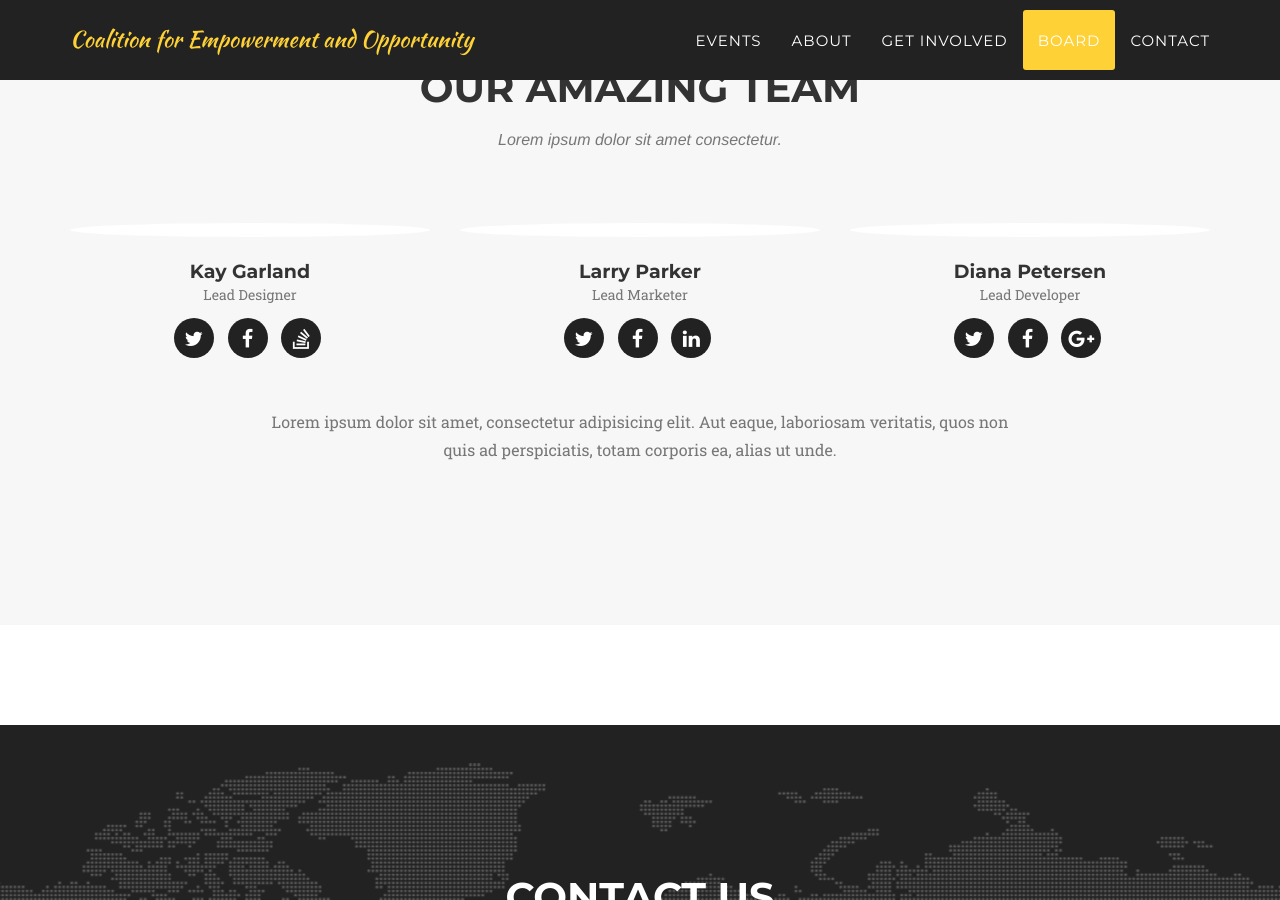
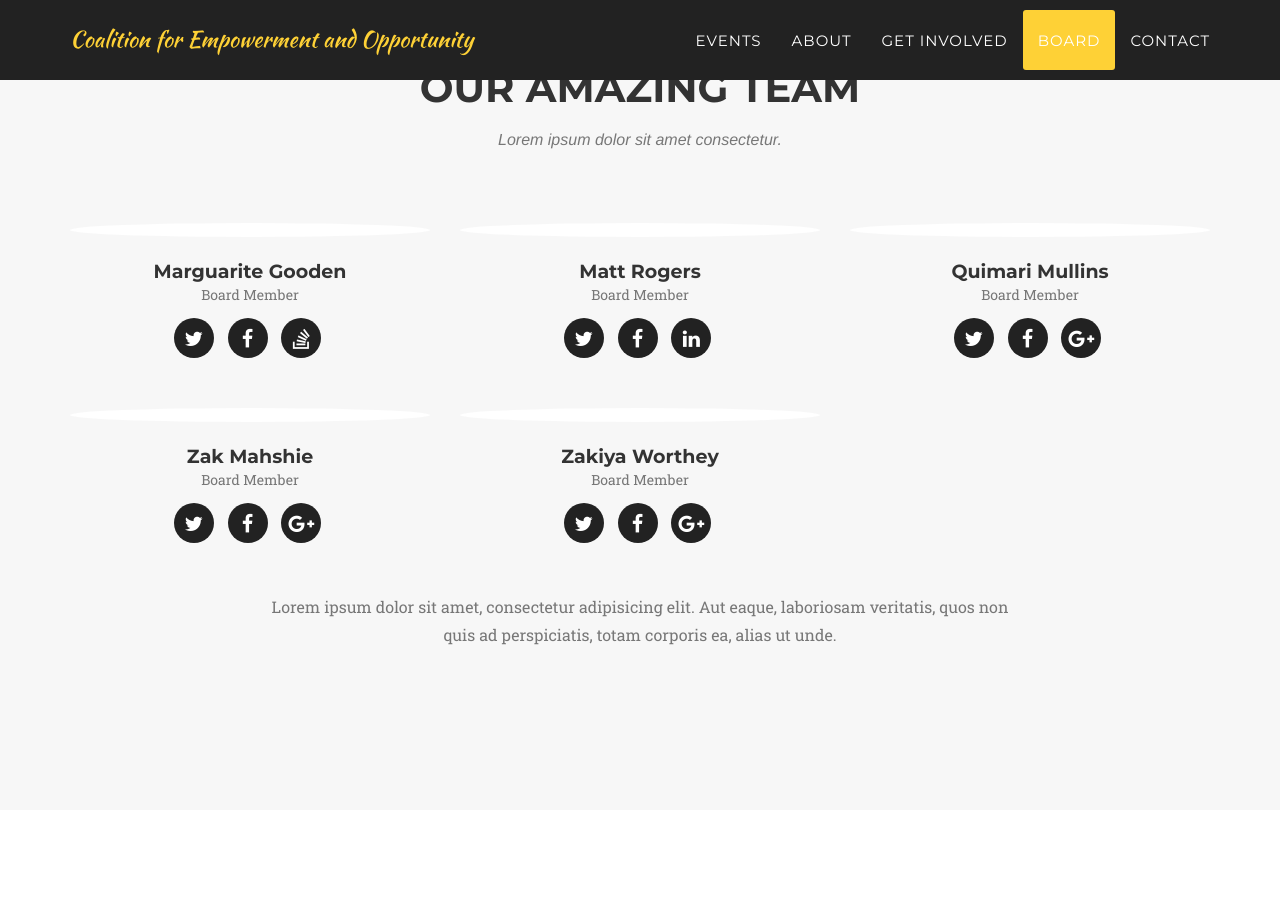
Before and after one commit to SeanKilleen/ceoforthepeople.org, a Jekyll site: the page built from site/_posts/2014-07-16-project-3.markdown, in a window 1280 px wide and 900 px high, scrolled down 2733 px. Built offline with Jekyll 4.4.1, drawn with Linux system fonts in a browser that asks for light colours; some web fonts are replaced; some of the changed lines change nothing that is shown.

Commit message:
Add board info

```diff
--- a/site/_config.yml
+++ b/site/_config.yml
@@ -9,9 +9,10 @@ description: "The Coalition for Empowerment and Opportunity is dedicated to disr
 
 # Team names, titles and social links
 people:
-- name: Kay Garland
+- name: Marguarite Gooden
   pic: 1
-  position: Lead Designer
+  position: Board Member
+  description: Marguerite is a retired Arlington Public Schools Principal. Native resident of Halls Hill and a community activist!
   social:
     - title: twitter
       url: #
@@ -20,9 +21,10 @@ people:
     - title: stack-overflow
       url: #
 
-- name: Larry Parker
+- name: Matt Rogers
   pic: 2
-  position: Lead Marketer
+  position: Board Member
+  description: Matt is the Chief of Staff to Loudoun County Chair At-Large Phyllis J. Randall. A native of Philadelphia, PA and alumnus of Virginia Commonwealth University in Richmond, VA, Matt came to the Chair’s office in 2021 after 4.5 consecutive years of working around the Virginia General Assembly – 3.5 of those most recent years as the Chief of Staff to a Virginia State Senator. In 2021, Matt was himself a candidate for the old Virginia House of Delegates’ 47th district in Arlington, VA. In his limited spare time, Matt is the Board President of WERA 96.7 in Arlington, VA and the host of a sports podcast named “Honorable Mention” frequented by famous voices from ESPN, NBC, CBS, Sports Radio 94WIP, and others. He now lives in Loudoun County, VA with his wife, Jasmine, and his son, Mandela.
   social:
     - title: twitter
       url: #
@@ -31,9 +33,34 @@ people:
     - title: linkedin
       url: #
 
-- name: Diana Petersen
+- name: Quimari Mullins
   pic: 3
-  position: Lead Developer
+  position: Board Member
+  description: Quimari is a 25 year old Arlington native whose mission is to be a light and resource in the lives of youth in her community. Currently she teaches Pre-Kindergarten in a private school in Arlington. Growing up in a turbulent environment propelled her into what she hopes will be a lifetime of service.
+  social:
+    - title: twitter
+      url: #
+    - title: facebook
+      url: #
+    - title: google-plus
+      url: #
+
+- name: Zak Mahshie
+  pic: 3
+  position: Board Member
+  description: Zak is General Counsel and co-owner of Excella, Inc., a technology services company bringing innovation to private and public sector clients. Through Excella’s ImpaX program, Zak has been active in supporting organizations targeting the root causes of homelessness.
+  social:
+    - title: twitter
+      url: #
+    - title: facebook
+      url: #
+    - title: google-plus
+      url: #
+
+- name: Zakiya Worthey
+  pic: 3
+  position: Board Member
+  description: Zakiya is the CEO of K. Lamb, a human-centered consulting firm that provides strategic business planning, workplace culture and organizational consulting, diversity, equity, inclusion and belonging competencies, and change management best practices and techniques. She is also active in the community, serving on multiple non-profit boards and is the Commissioner of the NoVA Juvenile Detention Center Commission.
   social:
     - title: twitter
       url: #
```
